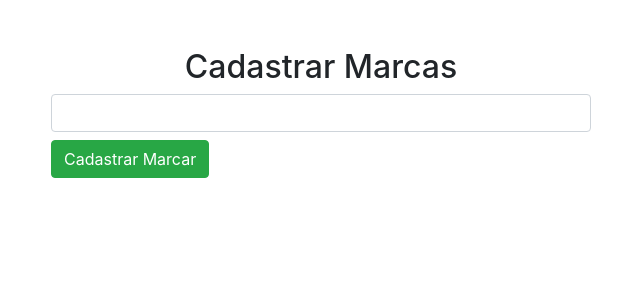
After one commit to JhonneAmorim/estutando-flask, a Flask app: page /addmarca in a window 1280 px wide. The commit adds this page. Shown: the top 300 px of the page, without its empty margins (319-959 px from the left). Run offline with Flask 2, Linux system fonts and the light colour scheme; some libraries are stand-ins or nearby versions.

Commit message:
configurando os produtos

```diff
--- a/loja/__init__.py
+++ b/loja/__init__.py
@@ -9,3 +9,4 @@ db = SQLAlchemy(app)
 bcrypt = Bcrypt(app)
 
 from loja.admin import rotas
+from loja.produtos import rotas
--- /dev/null
+++ b/loja/produtos/rotas.py
@@ -0,0 +1,15 @@
+from flask import *
+
+from loja import db, app
+from .models import Marcas, Categorias
+
+@app.route('/addmarca', methods=['GET', 'POST'])
+def addmarca():
+  if request.method == 'POST':
+    getmarca = request.form.get('marca')
+    marca = Marcas(name = getmarca)
+    db.session.add(marca)
+    flash(f'A marca {getmarca} foi cadastrada com sucesso', 'success')
+    db.session.commit()
+    return redirect(url_for('addmarca'))
+  return render_template('produtos/addmarca.html', marcas='marcas')
--- a/loja/templates/admin/login.html
+++ b/loja/templates/admin/login.html
@@ -1,13 +1,12 @@
 {% extends "layouts.html" %}
 {% block conteudo %}
 <div class="container">
-  {% include '_messages.html' %}
   {% from "_formularioajuda.html" import render_field %}
   <div class="row">
     <div class="col-md-4"></div>
     <div class="col-md-4">
-
       <div class="text-center h1 text-success">Login</div>
+      {% include '_messages.html' %}
 
       <form method="post" enctype="multipart/form-data">
         <div>
--- a/loja/templates/admin/registrar.html
+++ b/loja/templates/admin/registrar.html
@@ -1,8 +1,9 @@
 {% extends "layouts.html" %}
 {% block conteudo %}
-<div class="text-center h1 text-success">Registrar</div>
 
 <div class="container">
+  {% include '_messages.html' %}
+  <div class="text-center h1 text-success">Registrar</div>
   {% from "_formularioajuda.html" import render_field %}
   <form method="post" enctype="multipart/form-data">
     <div>
--- /dev/null
+++ b/loja/templates/produtos/addmarca.html
@@ -0,0 +1,27 @@
+{% extends "layouts.html" %}
+{% block conteudo %}
+
+<div class="container">
+  <div class="row">
+    <div class="col-md-3"></div>
+    <div class="col-md-6">
+      {% include "_messages.html" %}
+      {% if marcas %}
+      <h2 class="text-center mt-5"> Cadastrar Marcas</h2>
+      <form action="" method="POST">
+        <input type="text" name="marca" class="form-control">
+        <input type="submit" value="Cadastrar Marcar" class="btn btn-success mt-2">
+      </form>
+      {% else %}
+      <h2 class="text-center mt-5"> Cadastrar Categorias</h2>
+      <form action="" method="POST">
+        <input type="text" name="categoria" class="form-control">
+        <input type="submit" value="Cadastrar Categorias" class="btn btn-success mt-2">
+      </form>
+      {% endif %}
+    </div>
+    <div class="col-md-3"></div>
+  </div>
+</div>
+
+{% endblock %}
```
Also changed, not shown: loja/produtos/models.py (added, +12 -0 lines), instance/minhaloja.db, loja/produtos/__init__.py (added). Lines whose indentation alone changed are shown as unchanged.
